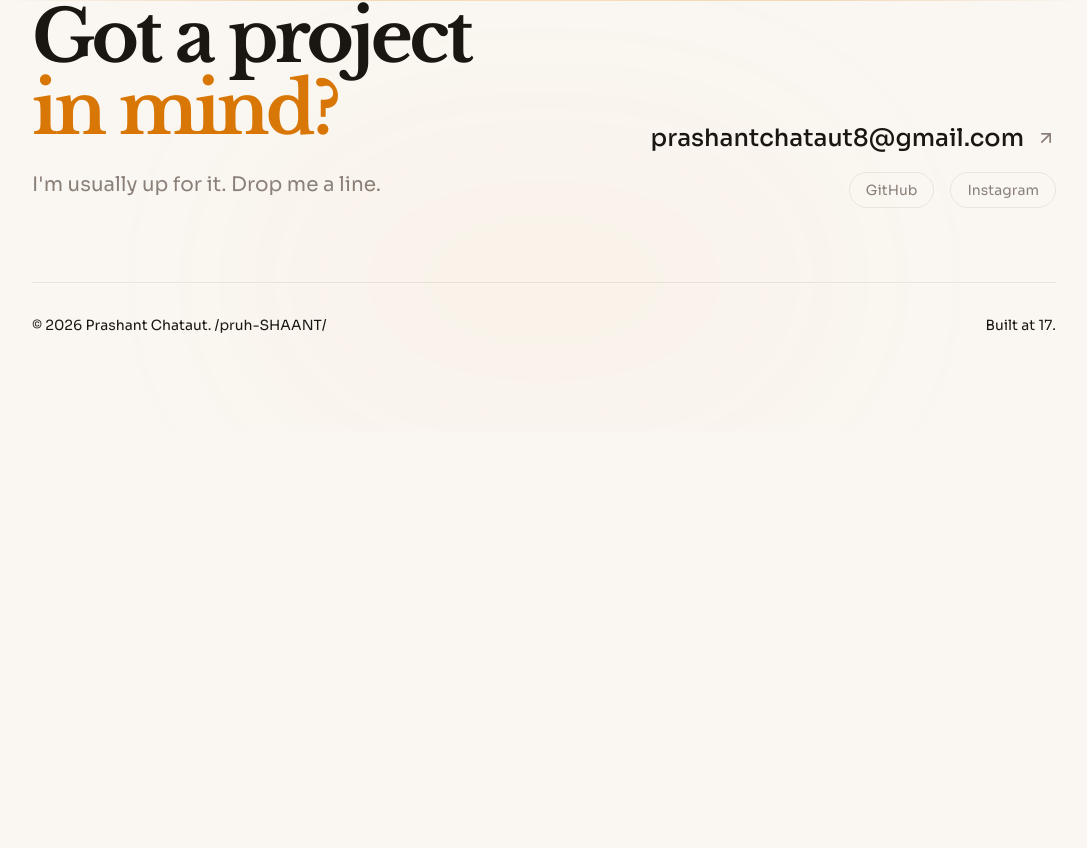
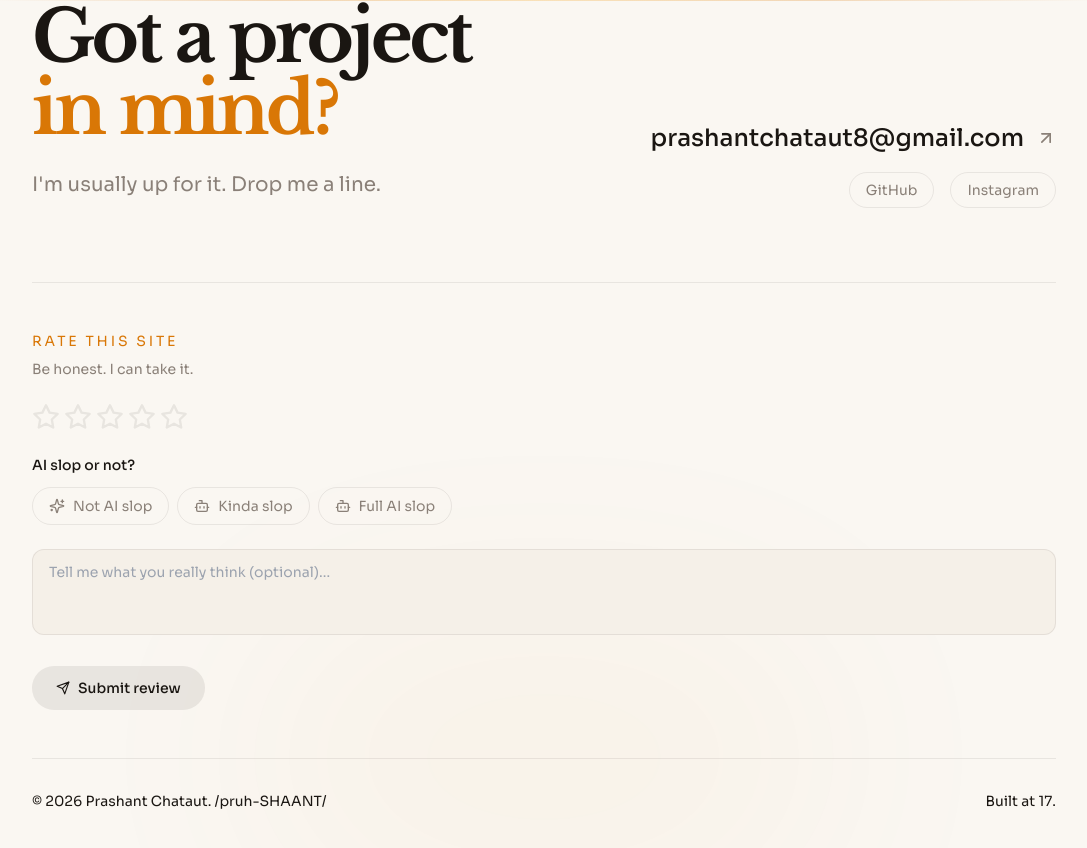
Before and after one commit to prashantchataut/Prashant-Portfolio, a Next.js app: page /now in a window 1280 px wide. Shown: the part 896-1744 px from the top of the page, without its empty margins (96-1183 px from the left). Before the commit the page ends 1327 px from the top, so only its background shows below. Built offline with nearby package versions, Linux system fonts and the light colour scheme.

Commit message:
feat: add site review section in footer with star rating, AI slop verdict, and text review

```diff
--- /dev/null
+++ b/src/app/api/review/route.ts
@@ -0,0 +1,47 @@
+import { NextRequest, NextResponse } from 'next/server';
+
+const reviews: Array<{ stars: number; text: string; aiVerdict: string; timestamp: number }> = [];
+
+export async function POST(request: NextRequest) {
+    try {
+        const body = await request.json();
+        const { stars, text, aiVerdict } = body;
+
+        if (!stars || stars < 1 || stars > 5) {
+            return NextResponse.json({ error: 'Stars must be 1-5' }, { status: 400 });
+        }
+
+        if (!aiVerdict || !['not-slop', 'kinda-slop', 'full-slop'].includes(aiVerdict)) {
+            return NextResponse.json({ error: 'Invalid AI verdict' }, { status: 400 });
+        }
+
+        reviews.push({
+            stars,
+            text: (text || '').slice(0, 500),
+            aiVerdict,
+            timestamp: Date.now(),
+        });
+
+        return NextResponse.json({ success: true, total: reviews.length });
+    } catch {
+        return NextResponse.json({ error: 'Invalid request' }, { status: 400 });
+    }
+}
+
+export async function GET() {
+    const avgStars = reviews.length > 0
+        ? (reviews.reduce((sum, r) => sum + r.stars, 0) / reviews.length).toFixed(1)
+        : '0';
+
+    const verdictCounts = {
+        'not-slop': reviews.filter(r => r.aiVerdict === 'not-slop').length,
+        'kinda-slop': reviews.filter(r => r.aiVerdict === 'kinda-slop').length,
+        'full-slop': reviews.filter(r => r.aiVerdict === 'full-slop').length,
+    };
+
+    return NextResponse.json({
+        total: reviews.length,
+        avgStars,
+        verdictCounts,
+    });
+}
--- a/src/components/layout/Footer.tsx
+++ b/src/components/layout/Footer.tsx
@@ -4,6 +4,7 @@ import Link from 'next/link';
 import { motion } from 'framer-motion';
 import { ArrowUpRight } from 'lucide-react';
 import { site } from '@/data/config';
+import SiteReview from './SiteReview';
 
 const socialLinks = [
     { name: 'GitHub', href: site.links.github },
@@ -66,6 +67,10 @@ export default function Footer() {
                     </div>
                 </div>
 
+                <div className="border-t border-border pt-12 mb-12">
+                    <SiteReview />
+                </div>
+
                 <div className="border-t border-border pt-8 flex flex-col md:flex-row justify-between items-center gap-4 text-sm text-mist/60">
                     <p>&copy; {currentYear} Prashant Chataut. /pruh-SHAANT/</p>
                     <p>Built at 17.</p>
--- /dev/null
+++ b/src/components/layout/SiteReview.tsx
@@ -0,0 +1,158 @@
+'use client';
+
+import { useState } from 'react';
+import { motion, AnimatePresence } from 'framer-motion';
+import { Star, Send, Check, Sparkles, Bot } from 'lucide-react';
+
+type AIVerdict = 'not-slop' | 'kinda-slop' | 'full-slop';
+
+interface Review {
+    stars: number;
+    text: string;
+    aiVerdict: AIVerdict;
+    timestamp: number;
+}
+
+function getStoredReviews(): Review[] {
+    if (typeof window === 'undefined') return [];
+    try {
+        const stored = localStorage.getItem('prashant-reviews');
+        return stored ? JSON.parse(stored) : [];
+    } catch {
+        return [];
+    }
+}
+
+function saveReview(review: Review) {
+    const reviews = getStoredReviews();
+    reviews.push(review);
+    localStorage.setItem('prashant-reviews', JSON.stringify(reviews));
+}
+
+export default function SiteReview() {
+    const [stars, setStars] = useState(0);
+    const [hoveredStar, setHoveredStar] = useState(0);
+    const [text, setText] = useState('');
+    const [aiVerdict, setAiVerdict] = useState<AIVerdict | null>(null);
+    const [submitted, setSubmitted] = useState(false);
+    const [allReviews] = useState<Review[]>(getStoredReviews);
+
+    const handleSubmit = () => {
+        if (stars === 0 || !aiVerdict) return;
+
+        saveReview({ stars, text: text.trim(), aiVerdict, timestamp: Date.now() });
+        setSubmitted(true);
+
+        fetch('/api/review', {
+            method: 'POST',
+            headers: { 'Content-Type': 'application/json' },
+            body: JSON.stringify({ stars, text: text.trim(), aiVerdict }),
+        }).catch(() => {});
+    };
+
+    const avgStars = allReviews.length > 0
+        ? (allReviews.reduce((sum, r) => sum + r.stars, 0) / allReviews.length).toFixed(1)
+        : null;
+
+    const aiVerdicts: { value: AIVerdict; label: string; icon: React.ReactNode; description: string }[] = [
+        { value: 'not-slop', label: 'Not AI slop', icon: <Sparkles size={16} />, description: 'Feels human-made' },
+        { value: 'kinda-slop', label: 'Kinda slop', icon: <Bot size={16} />, description: 'AI vibes but cool' },
+        { value: 'full-slop', label: 'Full AI slop', icon: <Bot size={16} />, description: 'ChatGPT energy' },
+    ];
+
+    if (submitted) {
+        return (
+            <motion.div
+                initial={{ opacity: 0, scale: 0.95 }}
+                animate={{ opacity: 1, scale: 1 }}
+                className="text-center py-8"
+            >
+                <div className="w-12 h-12 bg-accent rounded-full flex items-center justify-center mx-auto mb-4">
+                    <Check size={24} className="text-sand" />
+                </div>
+                <p className="text-ink font-serif text-lg mb-1">Got it. Roast appreciated.</p>
+                <p className="text-mist text-sm">Your review has been recorded.</p>
+            </motion.div>
+        );
+    }
+
+    return (
+        <div className="space-y-6">
+            <div>
+                <p className="text-sm text-accent font-sans tracking-[0.2em] uppercase mb-2">Rate this site</p>
+                <p className="text-mist text-sm mb-4">Be honest. I can take it.</p>
+            </div>
+
+            <div className="flex items-center gap-1">
+                {[1, 2, 3, 4, 5].map((i) => (
+                    <button
+                        key={i}
+                        onClick={() => setStars(i)}
+                        onMouseEnter={() => setHoveredStar(i)}
+                        onMouseLeave={() => setHoveredStar(0)}
+                        className="transition-transform hover:scale-110"
+                        aria-label={`${i} star${i > 1 ? 's' : ''}`}
+                    >
+                        <Star
+                            size={28}
+                            className={`transition-colors ${
+                                i <= (hoveredStar || stars)
+                                    ? 'text-accent fill-accent'
+                                    : 'text-border'
+                            }`}
+                        />
+                    </button>
+                ))}
+                {avgStars && (
+                    <span className="text-mist text-sm ml-3">{avgStars} avg from {allReviews.length} review{allReviews.length !== 1 ? 's' : ''}</span>
+                )}
+            </div>
+
+            <div>
+                <p className="text-ink text-sm font-medium mb-3">AI slop or not?</p>
+                <div className="flex flex-wrap gap-2">
+                    {aiVerdicts.map((v) => (
+                        <button
+                            key={v.value}
+                            onClick={() => setAiVerdict(v.value)}
+                            className={`flex items-center gap-2 px-4 py-2 rounded-full border text-sm transition-all ${
+                                aiVerdict === v.value
+                                    ? 'border-accent bg-accent/10 text-ink'
+                                    : 'border-border text-mist hover:border-accent/50 hover:text-ink'
+                            }`}
+                        >
+                            {v.icon}
+                            <span>{v.label}</span>
+                        </button>
+                    ))}
+                </div>
+                {aiVerdict && (
+                    <p className="text-mist/60 text-xs mt-2">
+                        {aiVerdicts.find(v => v.value === aiVerdict)?.description}
+                    </p>
+                )}
+            </div>
+
+            <textarea
+                value={text}
+                onChange={(e) => setText(e.target.value)}
+                placeholder="Tell me what you really think (optional)..."
+                rows={3}
+                className="w-full px-4 py-3 bg-surface-elevated border border-border rounded-xl text-ink text-sm placeholder:text-mist/50 focus:outline-none focus:border-accent resize-none"
+            />
+
+            <button
+                onClick={handleSubmit}
+                disabled={stars === 0 || !aiVerdict}
+                className={`flex items-center gap-2 px-6 py-3 rounded-full text-sm font-medium transition-all ${
+                    stars > 0 && aiVerdict
+                        ? 'bg-accent text-sand hover:bg-accent-light'
+                        : 'bg-border text-mist/40 cursor-not-allowed'
+                }`}
+            >
+                <Send size={14} />
+                Submit review
+            </button>
+        </div>
+    );
+}
```
